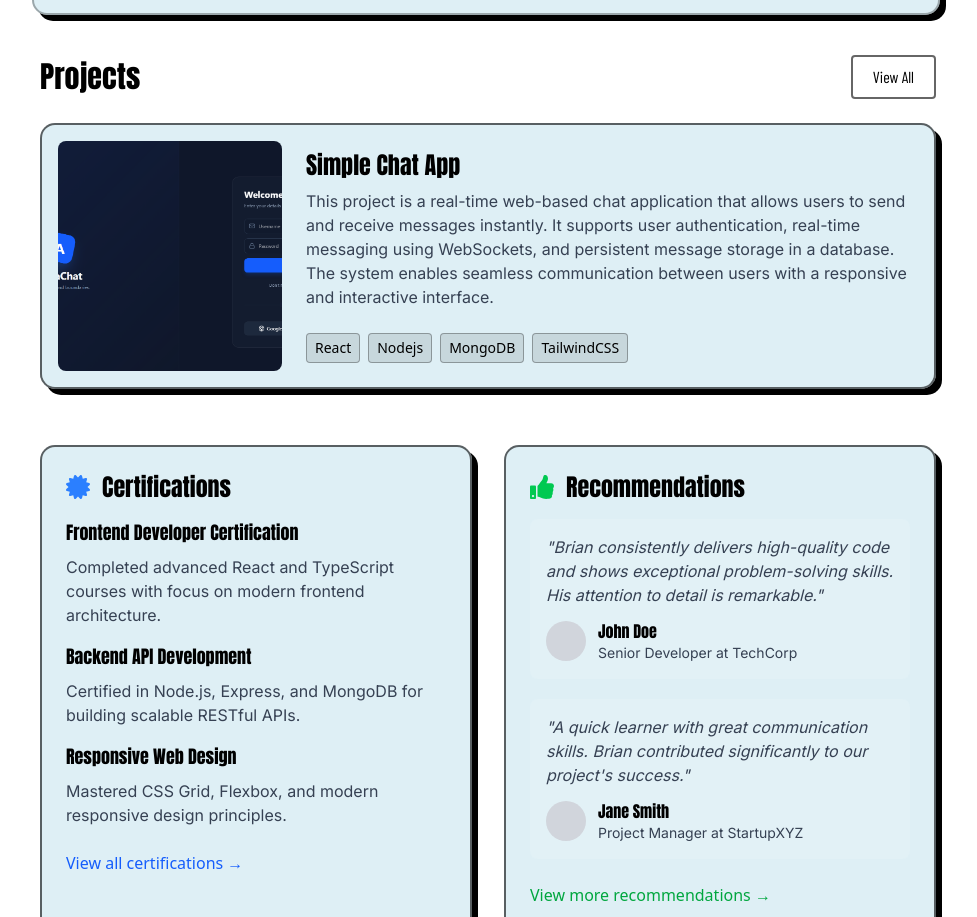
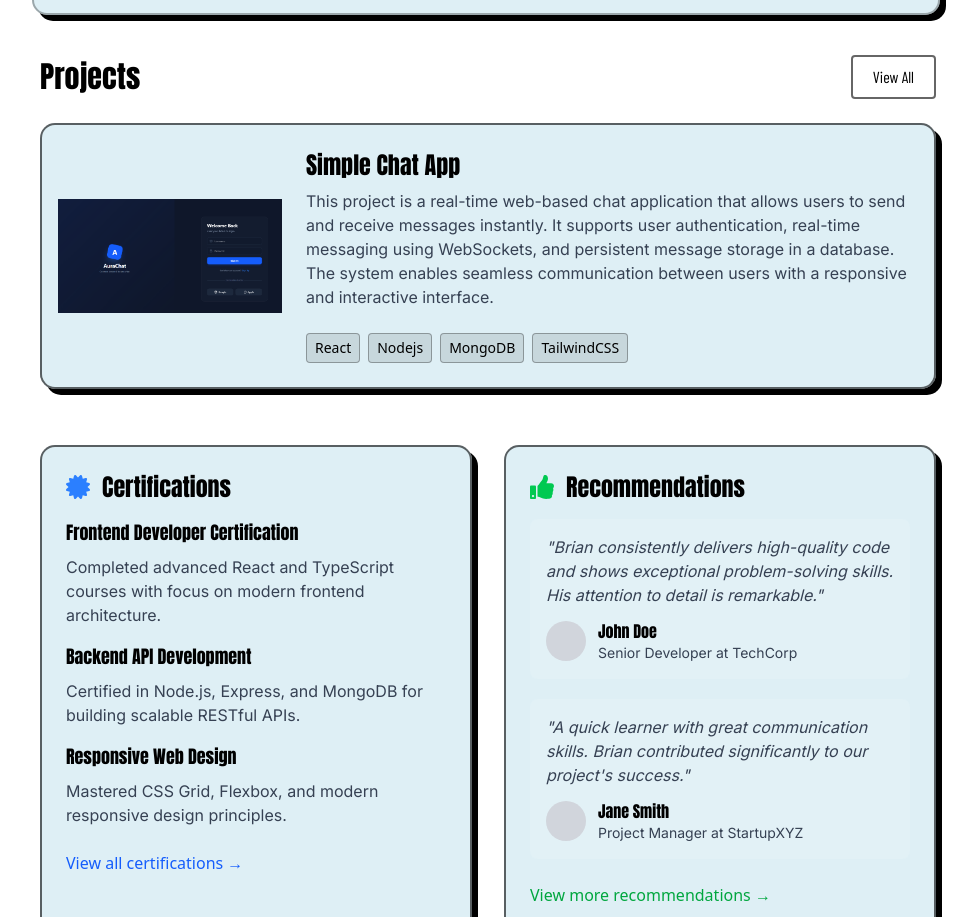
Before and after one commit to brybryyyy12/my-portfolio-website, a React app: page / in a window 1280 px wide. Shown: the part 1129-2046 px from the top of the page, without its empty margins (152-1129 px from the left). Built offline with nearby package versions, Linux system fonts and the light colour scheme; the HTML template or start-up script is replaced by a standard one.

Commit message:
fixed image 2.0

```diff
--- a/src/components/Projects.tsx
+++ b/src/components/Projects.tsx
@@ -73,7 +73,7 @@
                   <img
                     src={project.image}
                     alt={project.title}
-                    className="h-full w-full object-cover"
+                    className="h-full w-full object-contain"
                   />
                 </div>
 
```
